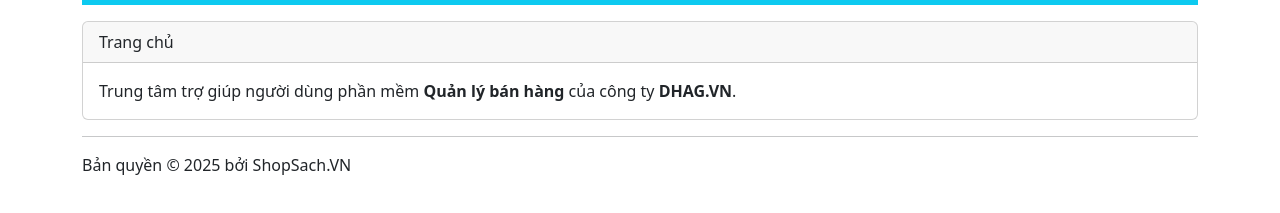
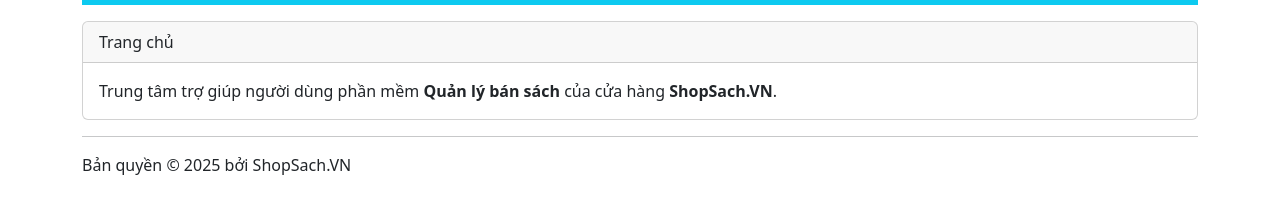
Before and after one commit to pkhang04/Hotro, a plain HTML site: page index.html in a window 1280 px wide. Shown: the part 51-264 px from the top of the page. Drawn offline with nearby package versions, Linux system fonts and the light colour scheme.

Commit message:
Add files via upload

```diff
--- a/index.html
+++ b/index.html
@@ -15,7 +15,7 @@
 		<div class="card mt-3">
 			<div class="card-header">Trang chủ</div>
 			<div class="card-body">
-				<p class="card-text">Trung tâm trợ giúp người dùng phần mềm <strong>Quản lý bán hàng</strong> của công ty <strong>DHAG.VN</strong>.</p>
+				<p class="card-text">Trung tâm trợ giúp người dùng phần mềm <strong>Quản lý bán sách</strong> của cửa hàng <strong>ShopSach.VN</strong>.</p>
 			</div>
 		</div>
 
```
